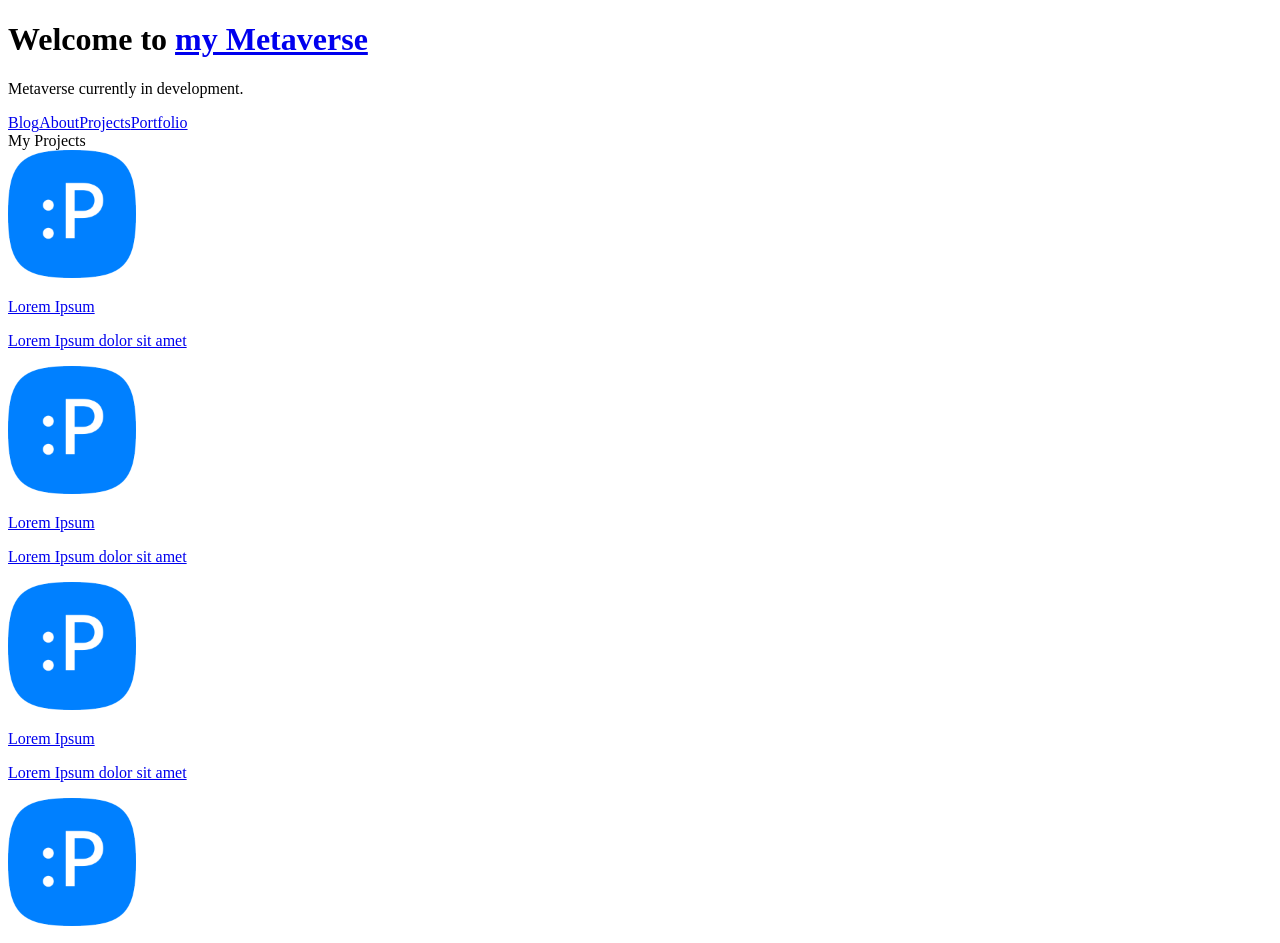
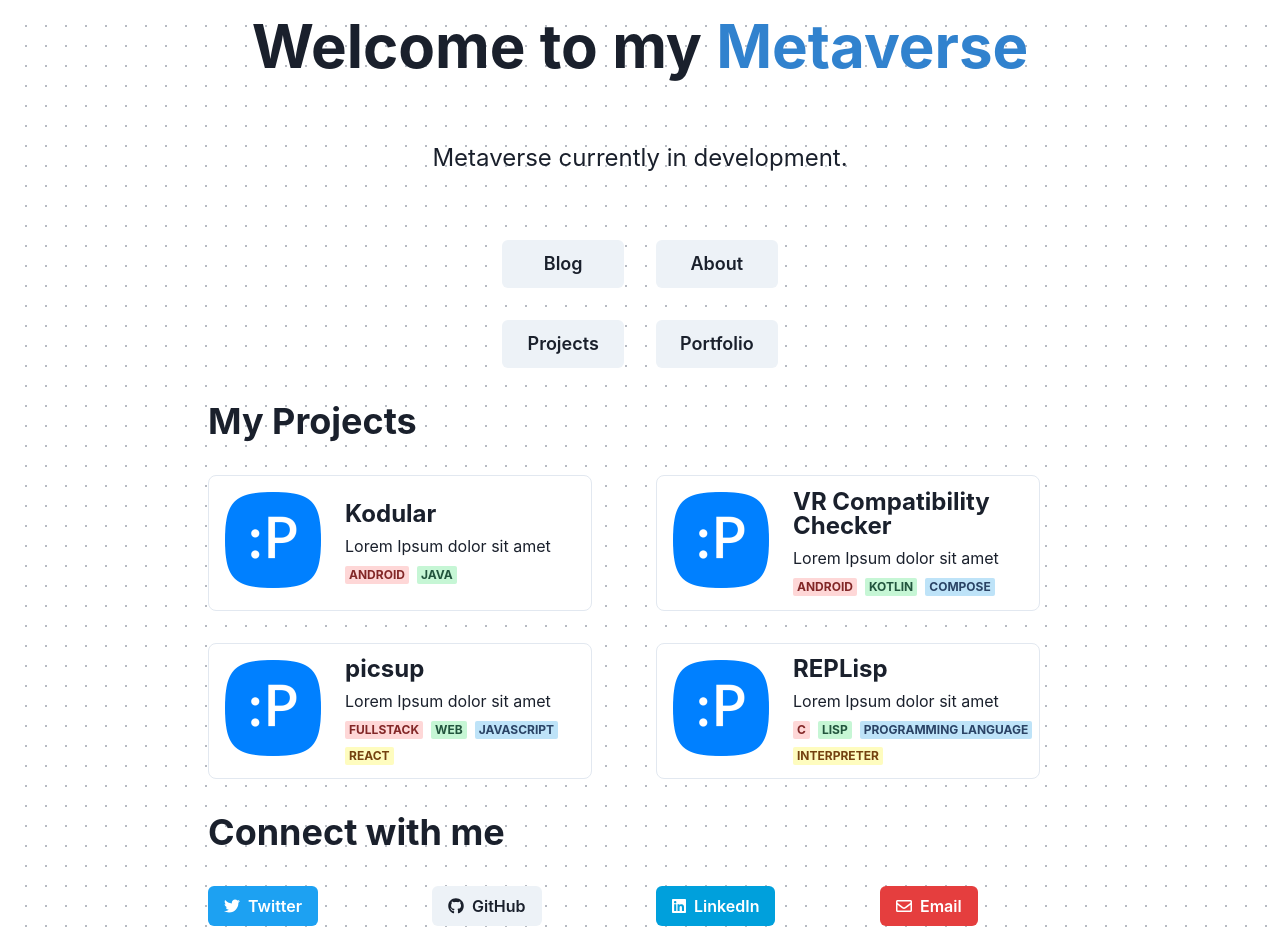
Before and after one commit to pavi2410/website, a Next.js app: page / in a window 1280 px wide. Shown: the top 943 px of the page. Built offline with nearby package versions, Linux system fonts and the light colour scheme.

Commit message:
Use chakra-ui instead of tailwindcss

```diff
--- a/pages/_app.js
+++ b/pages/_app.js
@@ -1,11 +1,15 @@
-import 'tailwindcss/tailwind.css'
-
 import { config } from '@fortawesome/fontawesome-svg-core'
 import '@fortawesome/fontawesome-svg-core/styles.css'
 config.autoAddCss = false
 
+import { ChakraProvider } from "@chakra-ui/react"
+
 function MyApp({ Component, pageProps }) {
-  return <Component {...pageProps} />
+  return (
+    <ChakraProvider>
+      <Component {...pageProps} />
+    </ChakraProvider>
+  )
 }
 
 export default MyApp
--- a/pages/index.js
+++ b/pages/index.js
@@ -1,84 +1,112 @@
-import { faGithub, faLinkedin, faReddit, faTwitter } from '@fortawesome/free-brands-svg-icons'
+import { faGithub, faLinkedin, faTwitter } from '@fortawesome/free-brands-svg-icons'
 import { faEnvelope } from '@fortawesome/free-regular-svg-icons'
 import { FontAwesomeIcon } from '@fortawesome/react-fontawesome'
 import Head from 'next/head'
 import Image from 'next/image'
-import Button from '../components/Button'
+import { chakra, Container, Button, SimpleGrid, Center, Box, HStack, VStack, Heading, Text, Badge, Wrap, useColorModeValue } from "@chakra-ui/react"
+
+function MyHead() {
+  return (
+    <Head>
+      <title>{"Pavitra's Metaverse"}</title>
+      <meta name="description" content="Pavitra's Metaverse" />
+      <link rel="icon" href="/favicon.ico" />
+    </Head>
+  )
+}
 
 export default function Home() {
   return (
-    <div className="flex flex-col items-center justify-center">
-      <Head>
-        <title>{"Pavitra's Metaverse"}</title>
-        <meta name="description" content="Pavitra's Metaverse" />
-        <link rel="icon" href="/favicon.ico" />
-      </Head>
+    <chakra.div p={4}>
+      <MyHead />
 
-      <main className="flex flex-col items-center justify-center w-full flex-1 px-16 text-center min-h-screen">
-        <h1 className="text-6xl leading-normal font-bold">
-          Welcome to <a href="#" className="text-blue-500 hover:underline">my Metaverse</a>
-        </h1>
+      <Bg />
 
-        <p className="my-16 text-2xl">
-          Metaverse currently in development.
-        </p>
+      <Container maxW="4xl" textAlign="center">
+        <VStack spacing={16}>
+          <Heading as="h1" size="3xl">
+            Welcome to my <Text as="span" color="blue.500">Metaverse</Text>
+          </Heading>
 
-        <div className="grid grid-cols-2 gap-4">
-          <Button url="/blog">Blog</Button>
-          <Button>About</Button>
-          <Button url="#projects">Projects</Button>
-          <Button>Portfolio</Button>
-        </div>
+          <Text fontSize="2xl">
+            Metaverse currently in development.
+          </Text>
 
-      </main>
+          {/* <Center> */}
+          <SimpleGrid columns={2} spacing={8}>
+            <Button size="lg" url="/blog">Blog</Button>
+            <Button size="lg">About</Button>
+            <Button size="lg" url="#projects">Projects</Button>
+            <Button size="lg">Portfolio</Button>
+          </SimpleGrid>
+          {/* </Center> */}
+        </VStack>
+      </Container>
 
-      <section id="projects" className="grid grid-cols-1 md:grid-cols-2 bg-redd-500 bg-black w-full p-16">
-        <div className="text-transparent bg-clip-text bg-gradient-to-r from-green-400 to-blue-500 font-bold text-4xl">My Projects</div>
-        <div className="grid grid-cols-2 gap-8">
-          <ProjectCard icon="/icon-192.png" title="Lorem Ipsum" description="Lorem Ipsum dolor sit amet" url="#" />
-          <ProjectCard icon="/icon-192.png" title="Lorem Ipsum" description="Lorem Ipsum dolor sit amet" url="#" />
-          <ProjectCard icon="/icon-192.png" title="Lorem Ipsum" description="Lorem Ipsum dolor sit amet" url="#" />
-          <ProjectCard icon="/icon-192.png" title="Lorem Ipsum" description="Lorem Ipsum dolor sit amet" url="#" />
-        </div>
-      </section>
+      <Container maxW="4xl">
+        <Heading py={8}>My Projects</Heading>
+        <SimpleGrid columns={{ sm: 1, md: 2 }} spacing={8}>
+          <ProjectCard icon="/icon-192.png" title="Kodular" description="Lorem Ipsum dolor sit amet" url="#" techStack={['Android', 'Java']} />
+          <ProjectCard icon="/icon-192.png" title="VR Compatibility Checker" description="Lorem Ipsum dolor sit amet" url="#" techStack={['Android', 'Kotlin', 'Compose']} />
+          <ProjectCard icon="/icon-192.png" title="picsup" description="Lorem Ipsum dolor sit amet" url="#" techStack={['FullStack', 'Web', 'Javascript', 'React']} />
+          <ProjectCard icon="/icon-192.png" title="REPLisp" description="Lorem Ipsum dolor sit amet" url="#" techStack={['C', 'LISP', 'Programming Language', 'Interpreter']} />
+        </SimpleGrid>
+      </Container>
 
-      <section className="grid grid-cols-1 md:grid-cols-2 bg-redd-500 bg-black w-full p-16">
-        <div className="text-transparent bg-clip-text bg-gradient-to-r from-green-400 to-blue-500 font-bold text-4xl">Connect with me</div>
-        <div className="grid grid-cols-2 gap-16">
-          <SocialButton icon={faTwitter} title="Twitter" url="https://twitter.com/PavitraGolchha" />
-          <SocialButton icon={faGithub} title="GitHub" url="https://github.com/pavi2410" />
-          <SocialButton icon={faLinkedin} title="LinkedIn" url="https://linkedin.com/in/pavi2410" />
-          <SocialButton icon={faEnvelope} title="Email" url="mailto://hello@pavi2410.me" />
-        </div>
-      </section>
-    </div>
+      <Container maxW="4xl">
+        <Heading py={8}>Connect with me</Heading>
+        <SimpleGrid columns={{ sm: 1, md: 4 }} spacing={8}>
+          <SocialButton icon={faTwitter} title="Twitter" url="https://twitter.com/PavitraGolchha" color="twitter" />
+          <SocialButton icon={faGithub} title="GitHub" url="https://github.com/pavi2410" color="gray" />
+          <SocialButton icon={faLinkedin} title="LinkedIn" url="https://linkedin.com/in/pavi2410" color="linkedin" />
+          <SocialButton icon={faEnvelope} title="Email" url="mailto://hello@pavi2410.me" color="red" />
+        </SimpleGrid>
+      </Container>
+    </chakra.div>
   )
 }
 
-function ProjectCard({ icon, title, description, url }) {
+function Bg() {
   return (
-    <a href={url} target="_blank" rel="noreferrer">
-      <div className="bg-white p-2 rounded flex">
-        <div>
-          <Image src={icon} alt={title} width="128" height="128" />
-        </div>
-        <div>
-          <p>{title}</p>
-          <p>{description}</p>
-        </div>
-      </div>
-    </a>
+    <Box zIndex="-99" position="absolute" width="100%" height="100%">
+      <Box
+        bgGradient={useColorModeValue(
+          'radial(gray.600 1px, transparent 1px)',
+          'radial(gray.300 1px, transparent 1px)'
+        )}
+        backgroundSize="20px 20px"
+        opacity="0.4"
+        height="100%" />
+    </Box>
+  )
+}
+
+function ProjectCard({ icon, title, description, url, techStack }) {
+  return (
+    <HStack maxW="sm" borderWidth="1px" borderRadius="lg" overflow="hidden" bg="white">
+      <chakra.div p={4}>
+        <Image src={icon} alt={title} width="96" height="96" layout="fixed" />
+      </chakra.div>
+      <VStack align="flex-start">
+        <Text fontSize="2xl" fontWeight="bold" lineHeight="1">{title}</Text>
+        <Text>{description}</Text>
+        <Wrap>
+          {techStack.map((tech, i) => (
+            <Badge variant="subtle" colorScheme={['red', 'green', 'blue', 'yellow', 'purple'][i % 5]} key={i}>{tech}</Badge>
+          ))}
+        </Wrap>
+      </VStack>
+    </HStack>
   )
 }
 
 
-function SocialButton({ icon, title, url }) {
+function SocialButton({ icon, title, url, color }) {
   return (
     <a href={url} target="_blank" rel="noreferrer">
-      <div className="bg-white p-2 rounded">
-        <FontAwesomeIcon icon={icon} />
-        {' ' + title}
-      </div>
+      <Button colorScheme={color} leftIcon={<FontAwesomeIcon icon={icon} />}>
+        {title}
+      </Button>
     </a>
   )
 }
--- a/postcss.config.js
+++ /dev/null
@@ -1,6 +0,0 @@
-module.exports = {
-  plugins: {
-    tailwindcss: {},
-    autoprefixer: {},
-  },
-}
--- a/tailwind.config.js
+++ /dev/null
@@ -1,27 +0,0 @@
-module.exports = {
-  purge: ['./pages/**/*.{js,jsx}', './components/**/*.{js,jsx}'],
-  darkMode: false, // or 'media' or 'class'
-  theme: {
-    extend: {
-      // https://github.com/tailwindlabs/tailwindcss-typography/issues/135
-      typography: {
-        DEFAULT: {
-          css: {
-            'code::before': {
-              content: '""'
-            },
-            'code::after': {
-              content: '""'
-            }
-          }
-        }
-      },
-    },
-  },
-  variants: {
-    extend: {},
-  },
-  plugins: [
-    require('@tailwindcss/typography'),
-  ],
-}
```
Also changed, not shown: package.json (+5 -5 lines), 1 other file (tests, documents, lock files or other folders).
